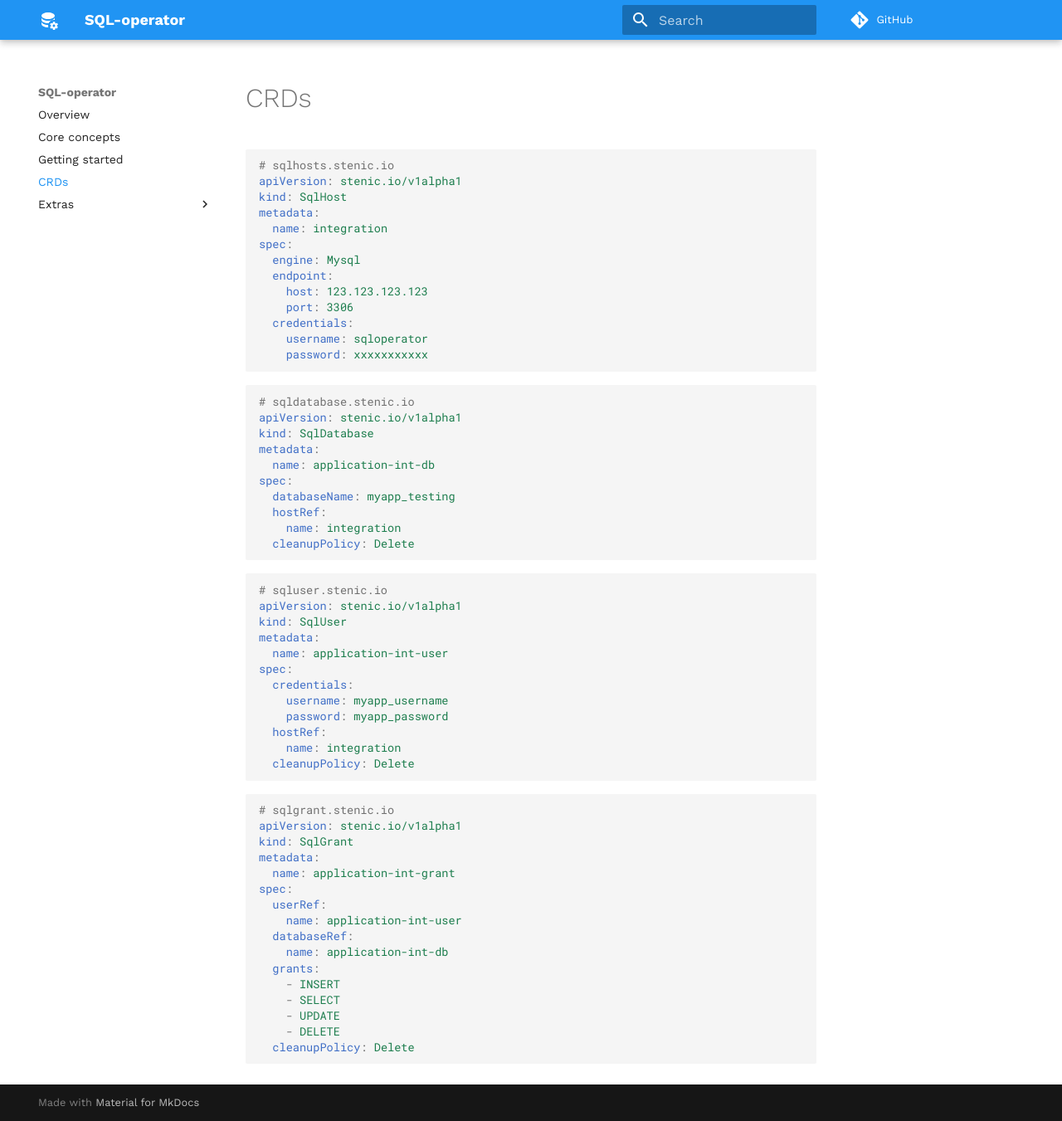
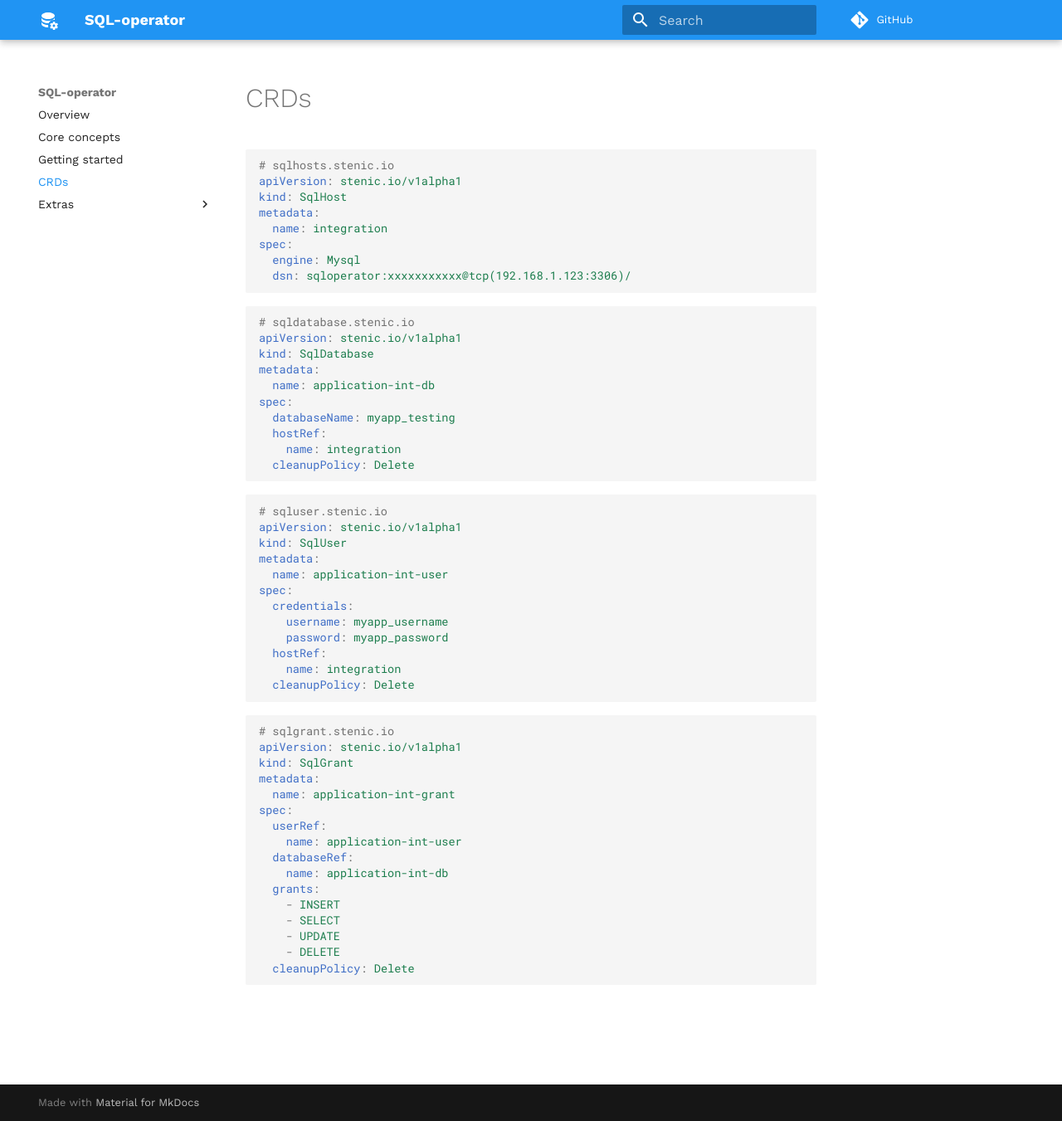
Before and after one commit to stenic/sql-operator, an MkDocs documentation site: the page built from docs/crds.md, in a window 1280 px wide and 1351 px high. Shown: the whole window at 83% size. Built offline with MkDocs 1.6.1 and Material for MkDocs 9.7.7, drawn with Linux system fonts in a browser that asks for light colours; comment, search, counter and statistics services are not loaded.

Commit message:
feat: Change SqlHost to DSN
closes #37

````diff
--- a/docs/crds.md
+++ b/docs/crds.md
@@ -9,12 +9,7 @@ metadata:
   name: integration
 spec:
   engine: Mysql
-  endpoint:
-    host: 123.123.123.123
-    port: 3306
-  credentials:
-    username: sqloperator
-    password: xxxxxxxxxxx
+  dsn: sqloperator:xxxxxxxxxxx@tcp(192.168.1.123:3306)/
 ```
 
 ```yaml
````
Also changed, not shown: README.md (+1 -6 lines).
